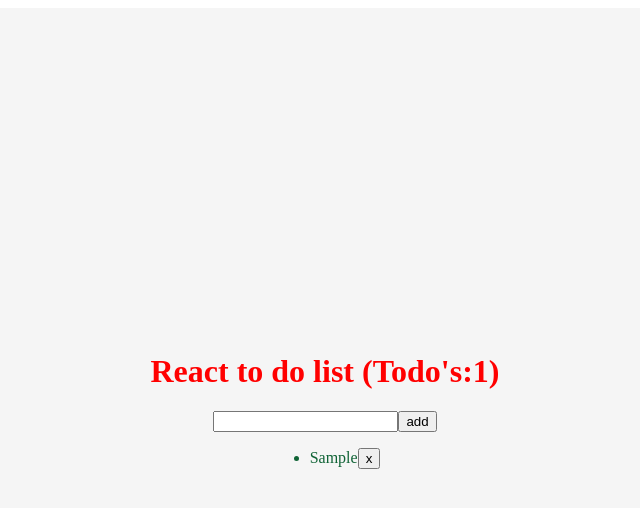
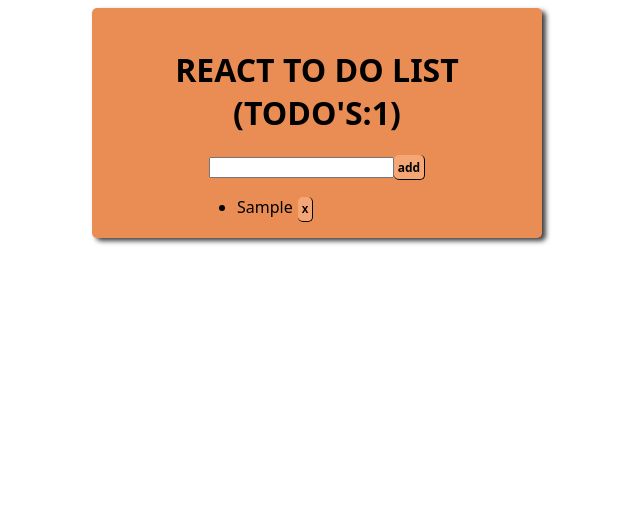
Before and after one commit to karlossg/reactToDo, a React app: page / in a window 1280 px wide. Both pictures are taken after typing "Sample" into the empty fields and a click on the button "add". Shown: the top 508 px of the page, without its empty margins (323-963 px from the left). Built offline with nearby package versions, Linux system fonts and the light colour scheme.

Commit message:
all done

```diff
--- a/src/components/Title.css
+++ b/src/components/Title.css
@@ -1,3 +1,5 @@
 .title {
-  color: red;
+  text-transform: uppercase;
+  margin-top: 30px;
+  padding-top: 10px;
 }
--- a/src/components/Todo.css
+++ b/src/components/Todo.css
@@ -0,0 +1,19 @@
+.deleteButton {
+  border-width: 0px 0.2px 0.2px 0px;
+  color: #000000;
+  background-color: #f5a675;
+  border-radius: 5px;
+  height: 25px;
+  cursor: pointer;
+  font-weight: bold;
+  padding: 4px;
+  font-size: 12px;
+  margin-left: 5px;
+}
+
+.list {
+  text-align: left;
+  margin: 0 auto;
+  width: 200px;
+  font-family: 'Noto Sans', 'Times New Roman', Times, serif;
+}
--- a/src/components/Todo.js
+++ b/src/components/Todo.js
@@ -0,0 +1,20 @@
+import React from 'react';
+import styles from './Todo.css';
+
+const Todo = props => {
+  return (
+    <li className={styles.list} id={props.todo.id}>
+      {props.todo.text}
+      <button
+        className={styles.deleteButton}
+        onClick={e => {
+          props.remove(e.target.parentElement.id);
+        }}
+      >
+        x
+      </button>
+    </li>
+  );
+};
+
+export default Todo;
--- a/src/components/TodoForm.js
+++ b/src/components/TodoForm.js
@@ -6,6 +6,7 @@ const TodoForm = props => {
 
   return (
     <form
+      className={styles.TodoForm}
       onSubmit={event => {
         event.preventDefault();
         props.addTodo(input.value);
@@ -18,7 +19,7 @@ const TodoForm = props => {
         }}
       />
 
-      <button>add</button>
+      <button className={styles.button}>add</button>
     </form>
   );
 };
--- a/src/components/TodoList.css
+++ b/src/components/TodoList.css
@@ -0,0 +1,19 @@
+.todoForm {
+  width: 200px;
+  height: 20px;
+  background-color: #f1bc9b;
+  border-radius: 5px;
+}
+
+.button {
+  border-width: 0px 0.2px 0.2px 0px;
+  color: #000000;
+  background-color: #f5a675;
+  border-radius: 5px;
+  height: 25px;
+  cursor: pointer;
+  font-family: 'Noto Sans', 'Times New Roman', Times, serif;
+  font-weight: bold;
+  padding: 4px;
+  font-size: 12px;
+}
--- a/src/components/TodoList.js
+++ b/src/components/TodoList.js
@@ -1,23 +1,9 @@
 import React from 'react';
+import Todo from '../components/Todo';
 import styles from './TodoList.css';
 
 const TodoList = props => {
   const todos = props.todos;
-
-  return (
-    <ul>
-      {todos.map(todo => (
-        <li key={todo.id} id={todo.id}>
-          {todo.text}
-          <button
-            onClick={e => {
-              props.remove(e.target.parentElement.id);
-            }}>
-            x
-          </button>
-        </li>
-      ))}
-    </ul>
-  );
+  return <ul>{todos.map(todo => <Todo key={todo.id} todo={todo} remove={props.remove} />)}</ul>;
 };
 export default TodoList;
--- a/src/containers/App.css
+++ b/src/containers/App.css
@@ -1,12 +1,17 @@
 .todoApp {
-  background-color: #f5f5f5;
-  color: rgb(15, 99, 53);
+  border-radius: 5px;
+  -webkit-box-shadow: 4px 3px 5px 0px rgba(0, 0, 0, 0.75);
+  -moz-box-shadow: 4px 3px 5px 0px rgba(0, 0, 0, 0.75);
+  box-shadow: 4px 3px 5px 0px rgba(0, 0, 0, 0.75);
+  margin: 0 auto;
+  background-color: #ea8d54;
+  text-align: center;
+  width: 450px;
+  font-family: 'Noto Sans', 'Times New Roman', Times, serif;
   display: flex;
   flex-direction: column;
   flex-wrap: nowrap;
   justify-content: center;
   align-items: center;
   align-content: center;
-  width: 100vw;
-  height: 100vh;
 }
```
